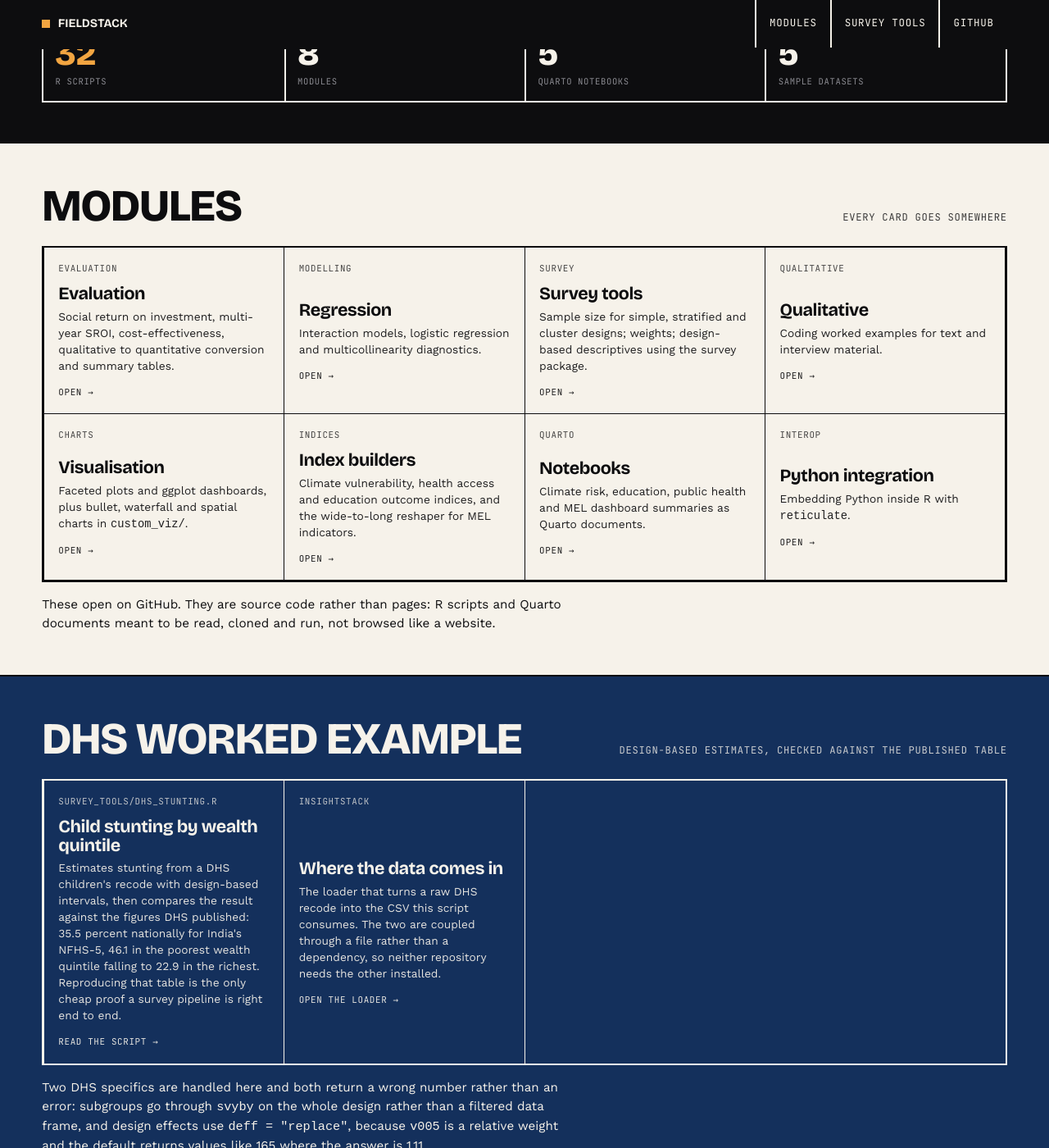
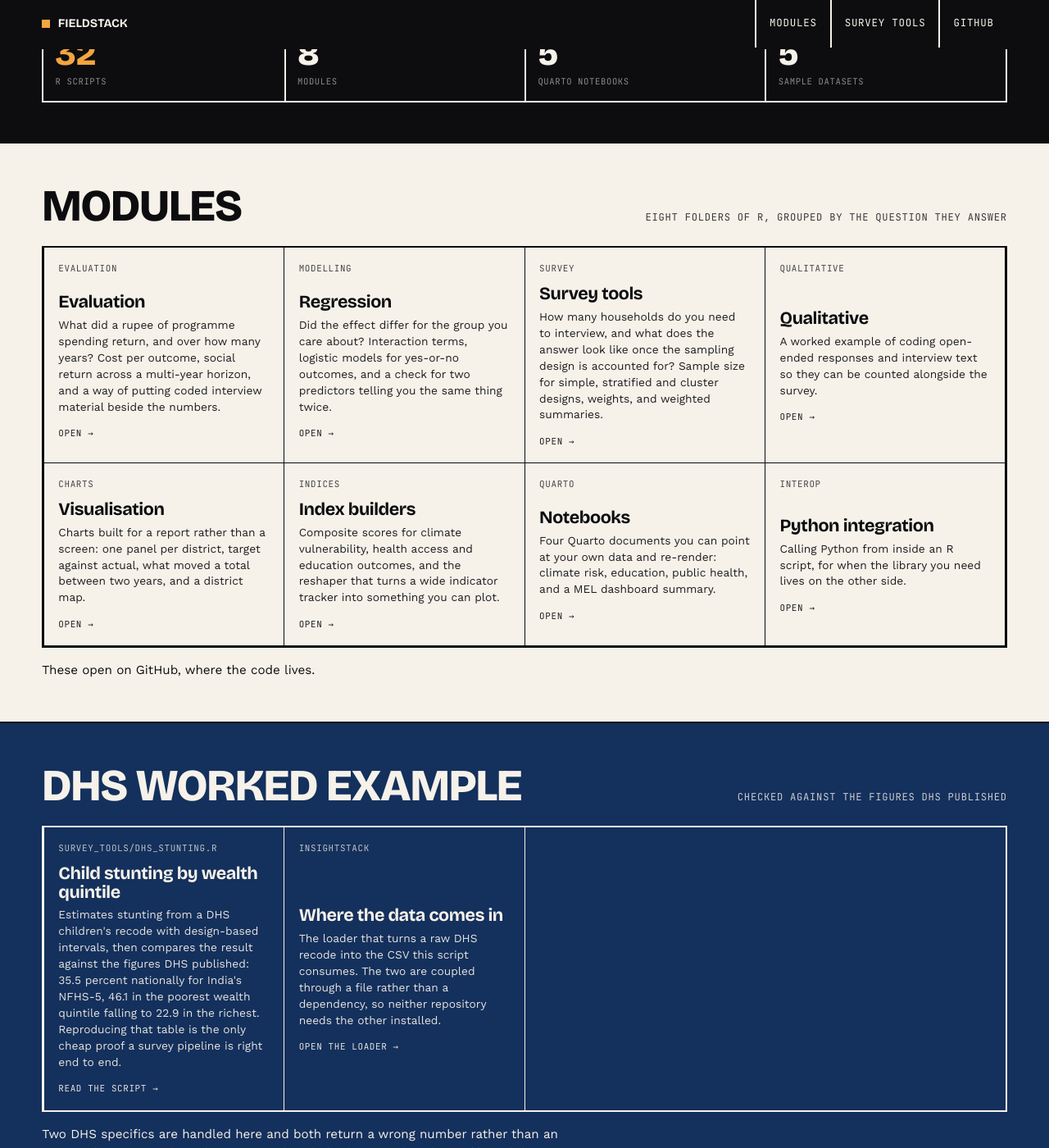
Before and after one commit to Varnasr/FieldStack, a Jekyll site: the page index.html, which Jekyll copies as it is, in a window 1280 px wide and 1400 px high, scrolled down 361 px. Shown: the whole window at 82% size. Built offline with Jekyll 4.4.1, drawn with Linux system fonts in a browser that asks for light colours.

Commit message:
Fix mobile overflow in the shared stylesheet, and rewrite the module copy
The shared stack.css fix from InsightStack, carried across so the three
sites stay identical: `.row span` set white-space: nowrap for the short
language tag, which the description spans inherited, so on a phone they
ran off the side rather than wrapping. Scoped to the tag now. This page
uses tiles rather than rows, so nothing here was broken, but the file is
meant to be the same in all three repositories.

The module descriptions listed contents where they should have named the
task. "Interaction models, logistic regression and multicollinearity
diagnostics" is accurate and tells a reader nothing about when they would
open it. Eight rewritten to lead with the question, keeping the method
names so someone who knows what they want can still find it.

Verified in Chromium at 390x844: no horizontal overflow.

Co-Authored-By: Claude Opus 5 <noreply@anthropic.com>
Claude-Session: https://claude.ai/code/session_01DMYhECx2Dzbqad6KJxWZ7t

```diff
--- a/assets/css/stack.css
+++ b/assets/css/stack.css
@@ -224,8 +224,14 @@ a { color: inherit; text-decoration: none; }
 .prose hr { border: none; border-top: 2px solid var(--black); margin: 2rem 0; }
 
 /* Descriptions in the compact source list. A visible line beats a hover title,
-   which no touch device shows and no screen reader announces reliably. */
+   which no touch device shows and no screen reader announces reliably.
+   `.row span` above sets white-space: nowrap for the short language tag. A
+   description is also a span, so it inherited that and ran off the side of the
+   phone instead of wrapping. Scope the nowrap to the tag. */
 .row { flex-direction: column; align-items: flex-start; gap: .25rem; }
-.row .d { font-size: .8rem; opacity: .78; line-height: 1.35; }
+.row .d { font-size: .8rem; opacity: .78; line-height: 1.35;
+          white-space: normal; overflow-wrap: anywhere; }
 .row .t { display: flex; justify-content: space-between; align-items: baseline;
-          gap: .6rem; width: 100%; }
+          gap: .6rem; width: 100%; white-space: normal; }
+.row .t b { overflow-wrap: anywhere; }
+.row .t span { white-space: nowrap; flex: none; }
--- a/index.html
+++ b/index.html
@@ -42,70 +42,76 @@
 <section class="band white" id="modules">
   <div class="band-h">
     <h2>Modules</h2>
-    <p class="sub">Every card goes somewhere</p>
+    <p class="sub">Eight folders of R, grouped by the question they answer</p>
   </div>
   <div class="tiles">
     <a class="tile" href="https://github.com/Varnasr/FieldStack/tree/main/evaluation">
       <p class="meta">Evaluation</p>
       <h3>Evaluation</h3>
-      <p>Social return on investment, multi-year SROI, cost-effectiveness, qualitative to
-         quantitative conversion and summary tables.</p>
+      <p>What did a rupee of programme spending return, and over how many years? Cost per
+         outcome, social return across a multi-year horizon, and a way of putting coded
+         interview material beside the numbers.</p>
       <p class="go">Open &rarr;</p>
     </a>
     <a class="tile" href="https://github.com/Varnasr/FieldStack/tree/main/regression">
       <p class="meta">Modelling</p>
       <h3>Regression</h3>
-      <p>Interaction models, logistic regression and multicollinearity diagnostics.</p>
+      <p>Did the effect differ for the group you care about? Interaction terms, logistic models
+         for yes-or-no outcomes, and a check for two predictors telling you the same thing
+         twice.</p>
       <p class="go">Open &rarr;</p>
     </a>
     <a class="tile" href="https://github.com/Varnasr/FieldStack/tree/main/survey_tools">
       <p class="meta">Survey</p>
       <h3>Survey tools</h3>
-      <p>Sample size for simple, stratified and cluster designs; weights; design-based
-         descriptives using the survey package.</p>
+      <p>How many households do you need to interview, and what does the answer look like once
+         the sampling design is accounted for? Sample size for simple, stratified and cluster
+         designs, weights, and weighted summaries.</p>
       <p class="go">Open &rarr;</p>
     </a>
     <a class="tile" href="https://github.com/Varnasr/FieldStack/tree/main/qualitative">
       <p class="meta">Qualitative</p>
       <h3>Qualitative</h3>
-      <p>Coding worked examples for text and interview material.</p>
+      <p>A worked example of coding open-ended responses and interview text so they can be
+         counted alongside the survey.</p>
       <p class="go">Open &rarr;</p>
     </a>
     <a class="tile" href="https://github.com/Varnasr/FieldStack/tree/main/visualisation">
       <p class="meta">Charts</p>
       <h3>Visualisation</h3>
-      <p>Faceted plots and ggplot dashboards, plus bullet, waterfall and spatial charts in
-         <code>custom_viz/</code>.</p>
+      <p>Charts built for a report rather than a screen: one panel per district, target against
+         actual, what moved a total between two years, and a district map.</p>
       <p class="go">Open &rarr;</p>
     </a>
     <a class="tile" href="https://github.com/Varnasr/FieldStack/tree/main/scripts">
       <p class="meta">Indices</p>
       <h3>Index builders</h3>
-      <p>Climate vulnerability, health access and education outcome indices, and the wide-to-long
-         reshaper for MEL indicators.</p>
+      <p>Composite scores for climate vulnerability, health access and education outcomes, and
+         the reshaper that turns a wide indicator tracker into something you can plot.</p>
       <p class="go">Open &rarr;</p>
     </a>
     <a class="tile" href="https://github.com/Varnasr/FieldStack/tree/main/notebooks">
       <p class="meta">Quarto</p>
       <h3>Notebooks</h3>
-      <p>Climate risk, education, public health and MEL dashboard summaries as Quarto documents.</p>
+      <p>Four Quarto documents you can point at your own data and re-render: climate risk,
+         education, public health, and a MEL dashboard summary.</p>
       <p class="go">Open &rarr;</p>
     </a>
     <a class="tile" href="https://github.com/Varnasr/FieldStack/tree/main/python_integration">
       <p class="meta">Interop</p>
       <h3>Python integration</h3>
-      <p>Embedding Python inside R with <code>reticulate</code>.</p>
+      <p>Calling Python from inside an R script, for when the library you need lives on the
+         other side.</p>
       <p class="go">Open &rarr;</p>
     </a>
   </div>
-  <p class="note">These open on GitHub. They are source code rather than pages: R scripts and
-    Quarto documents meant to be read, cloned and run, not browsed like a website.</p>
+  <p class="note">These open on GitHub, where the code lives.</p>
 </section>
 
 <section class="band navy" id="survey">
   <div class="band-h">
     <h2>DHS worked example</h2>
-    <p class="sub">Design-based estimates, checked against the published table</p>
+    <p class="sub">Checked against the figures DHS published</p>
   </div>
   <div class="tiles">
     <a class="tile" href="https://github.com/Varnasr/FieldStack/blob/main/survey_tools/dhs_stunting.R">
```
